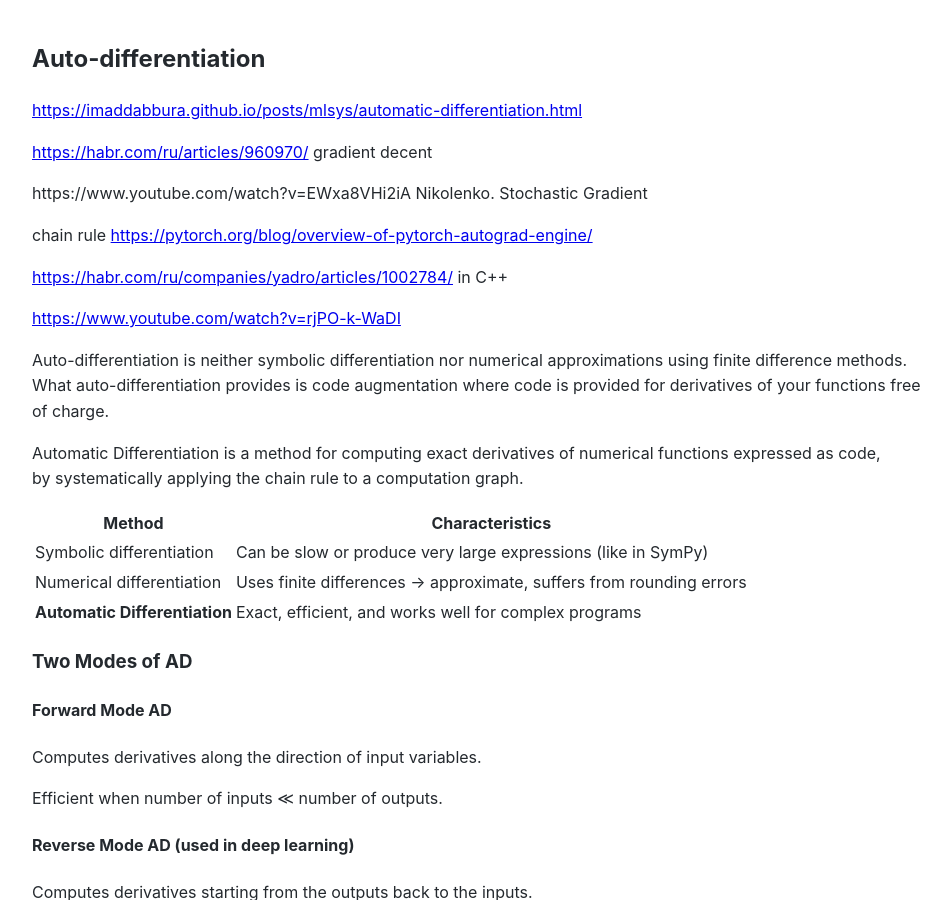
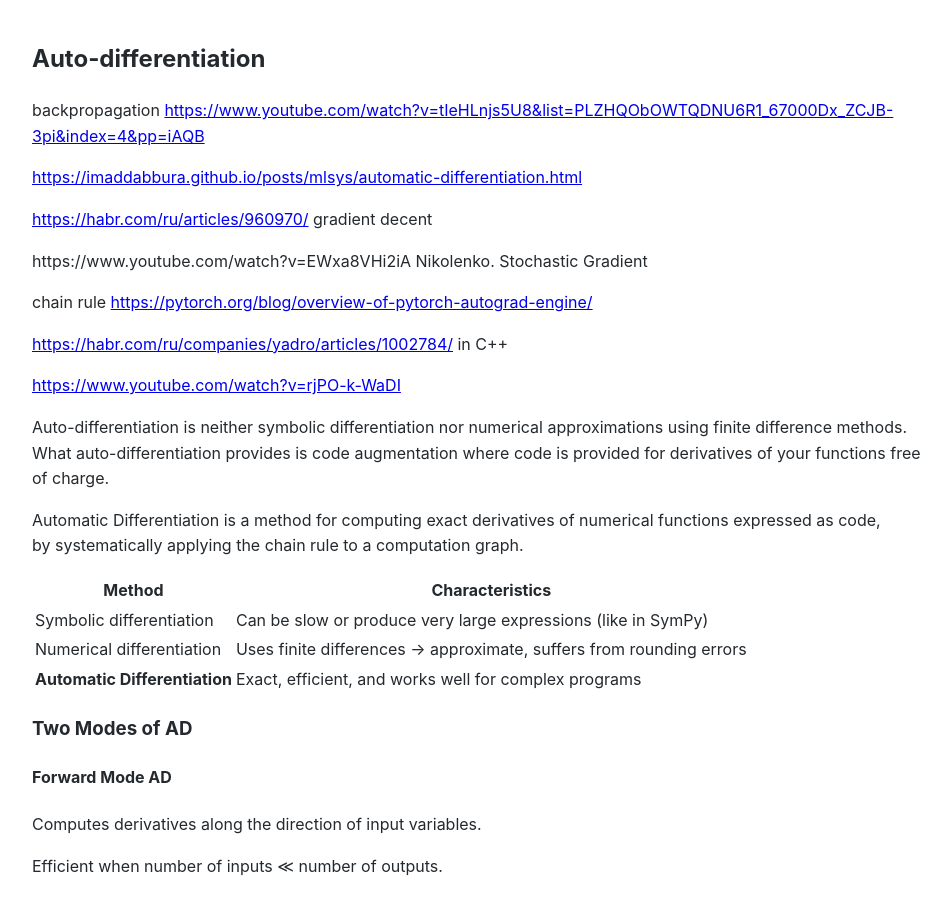
Before and after one commit to Michael-Lubinsky/michael-lubinsky.github.com, a Jekyll site: the page built from ml/autograd.md, in a window 1280 px wide and 900 px high. Shown: the whole window, without its empty margins (158-1109 px from the left). Built offline with Jekyll 4.4.1, drawn with Linux system fonts in a browser that asks for light colours; our own code applies the rules of GitHub Pages for plain Markdown files.

Commit message:
Update autograd.md

```diff
--- a/ml/autograd.md
+++ b/ml/autograd.md
@@ -1,4 +1,7 @@
 ## Auto-differentiation
+
+backpropagation
+<https://www.youtube.com/watch?v=tIeHLnjs5U8&list=PLZHQObOWTQDNU6R1_67000Dx_ZCJB-3pi&index=4&pp=iAQB>
 
 <https://imaddabbura.github.io/posts/mlsys/automatic-differentiation.html>
 
```
